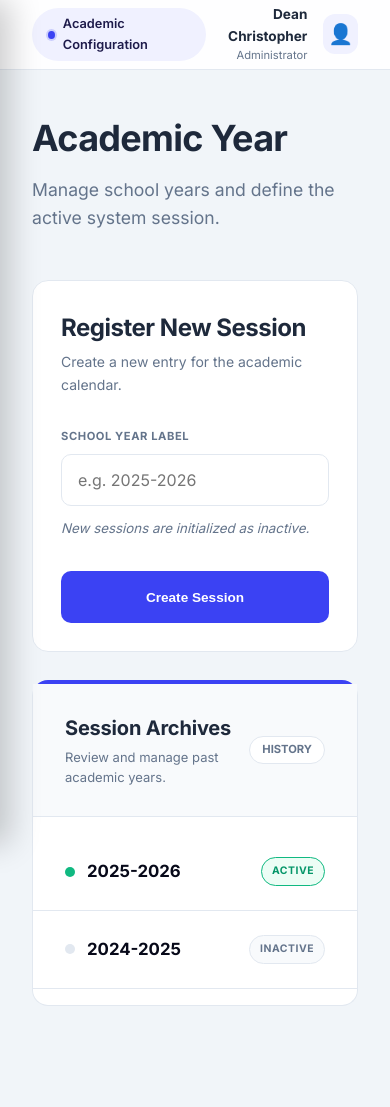
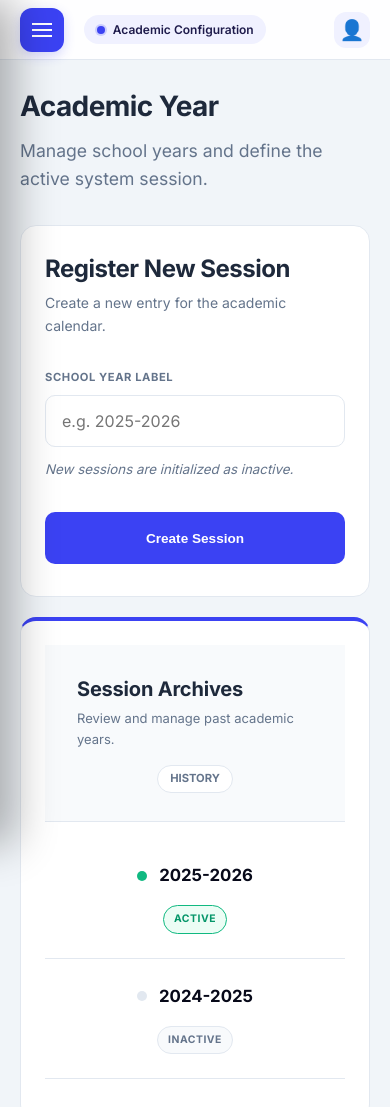
Before and after one commit to ChrisPanoy/TabulationX-Demo, a plain HTML site: page dean/academic.html in a window 390 px wide. Shown: the top 1107 px of the page. Before the commit the page ends 1086 px from the top, so only its background shows below. Drawn offline with Linux system fonts and the light colour scheme.

Commit message:
Mobile Responsive Design and Hamburger Navigation Optimization

```diff
--- /dev/null
+++ b/assets/css/mobile.css
@@ -0,0 +1,170 @@
+/*
+   TabulationX Mobile Optimization Styles
+   Specifically for mobile-first experience and handling sidebar interactions.
+*/
+
+:root {
+    --header-height: 60px;
+    --sidebar-width: 280px;
+}
+
+@media (max-width: 1100px) {
+    /* Layout Adjustments */
+    .app-container {
+        display: block; /* Stack on mobile */
+    }
+
+    .sidebar {
+        transform: translateX(-100%);
+        width: var(--sidebar-width);
+        transition: transform 0.3s cubic-bezier(0.4, 0, 0.2, 1);
+        box-shadow: 15px 0 40px rgba(0, 0, 0, 0.3);
+    }
+
+    .sidebar.active {
+        transform: translateX(0);
+    }
+
+    .main-wrapper {
+        margin-left: 0 !important;
+        padding-top: 0;
+    }
+
+    .topbar {
+        height: var(--header-height);
+        padding: 0 1.25rem;
+        position: fixed;
+        width: 100%;
+        top: 0;
+        left: 0;
+        z-index: 998;
+    }
+
+    .content-body {
+        padding: calc(var(--header-height) + 1.5rem) 1.25rem 3rem !important;
+    }
+
+    /* Mobile Navigation Button (Hamburger) - CSS-only 3-Bar Icon */
+    .mobile-toggle {
+        display: flex !important;
+        position: relative;
+        align-items: center;
+        justify-content: center;
+        width: 44px;
+        height: 44px;
+        background: var(--primary) !important;
+        border: none;
+        border-radius: 12px;
+        cursor: pointer;
+        margin-right: 1.25rem;
+        flex-shrink: 0;
+        box-shadow: 0 4px 12px rgba(59, 66, 243, 0.2);
+        color: transparent; /* Hide character just in case */
+        overflow: hidden;
+    }
+
+    .mobile-toggle::before,
+    .mobile-toggle::after {
+        content: "";
+        position: absolute;
+        width: 20px;
+        height: 2px;
+        background: white;
+        transition: 0.3s;
+    }
+
+    .mobile-toggle::before { transform: translateY(-6px); box-shadow: 0 6px 0 white; }
+    .mobile-toggle::after { transform: translateY(6px); }
+
+    /* When active (if we want to add rotation later) */
+    body.sidebar-open .mobile-toggle::before { transform: translate(0) rotate(45deg); box-shadow: none; }
+    body.sidebar-open .mobile-toggle::after { transform: translate(0) rotate(-45deg); }
+
+    /* UI Adjustments */
+    .topbar-left {
+        display: flex;
+        align-items: center;
+    }
+
+    .page-title-badge {
+        padding: 0.3rem 0.8rem;
+        font-size: 0.75rem;
+    }
+
+    .user-info {
+        display: none !important; /* Hide name/role on small screens to save space */
+    }
+
+    .user-avatar {
+        width: 36px;
+        height: 36px;
+    }
+
+    /* Page Headers */
+    .page-header {
+        flex-direction: column;
+        align-items: flex-start;
+        gap: 1rem;
+        margin-bottom: 2rem !important;
+    }
+
+    .page-header h1 {
+        font-size: 1.75rem !important;
+    }
+
+    /* Grid & Cards Responsive */
+    .dashboard-grid {
+        grid-template-columns: 1fr !important;
+        gap: 1.25rem;
+    }
+
+    .card {
+        padding: 1.5rem !important;
+    }
+
+    .stat-card .stat-value {
+        font-size: 2rem;
+    }
+
+    /* Form responsiveness */
+    .card[style*="display: grid"] {
+        grid-template-columns: 1fr !important;
+        gap: 1rem !important;
+    }
+
+    /* Table replacements / Data rows */
+    [style*="display: flex; justify-content: space-between"] {
+        flex-direction: column;
+        gap: 1rem;
+    }
+
+    /* Buttons */
+    .btn {
+        width: 100%;
+        margin-bottom: 0.5rem;
+    }
+
+    /* Sidebar Active States Helper */
+    .sidebar-overlay {
+        position: fixed;
+        top: 0;
+        left: 0;
+        right: 0;
+        bottom: 0;
+        background: rgba(0, 0, 0, 0.5);
+        backdrop-filter: blur(4px);
+        z-index: 999;
+        display: none;
+        opacity: 0;
+        transition: opacity 0.3s ease;
+    }
+
+    body.sidebar-open .sidebar-overlay {
+        display: block;
+        opacity: 1;
+    }
+
+    body.sidebar-open {
+        overflow: hidden;
+    }
+}
--- a/assets/css/style.css
+++ b/assets/css/style.css
@@ -2,6 +2,7 @@
    TabulationX Premium Static Demo CSS
    Synchronized with actual Tab_Src styles but enhanced for presentation.
 */
+@import url("mobile.css");
 
 :root {
     --primary: #3b42f3;
@@ -203,8 +204,6 @@ body {
 @keyframes fadeIn { from { opacity: 0; transform: translateY(10px); } to { opacity: 1; transform: translateY(0); } }
 .animate-fade-in { animation: fadeIn 0.4s ease-out forwards; }
 
-/* Responsive adjustments */
-@media (max-width: 1024px) {
-    .sidebar { transform: translateX(-100%); }
-    .main-wrapper { margin-left: 0; }
-}
+
+/* Responsive adjustments are now handled in mobile.css */
+.mobile-toggle { display: none; }
--- a/assets/js/main.js
+++ b/assets/js/main.js
@@ -8,16 +8,34 @@ document.addEventListener('DOMContentLoaded', () => {
     const sidebarToggle = document.getElementById('sidebar-toggle');
     const sidebar = document.querySelector('.sidebar');
 
+    // Create overlay if not present (only on mobile screens)
+    let overlay = document.querySelector('.sidebar-overlay');
+    if (!overlay && window.innerWidth <= 1024) {
+        overlay = document.createElement('div');
+        overlay.classList.add('sidebar-overlay');
+        document.body.appendChild(overlay);
+    }
+
     if (sidebarToggle && sidebar) {
         sidebarToggle.addEventListener('click', (e) => {
             e.stopPropagation();
             sidebar.classList.toggle('active');
+            document.body.classList.toggle('sidebar-open');
         });
 
-        // Close when clicking outside
+        // Close when clicking overlay or outside
+        const closeSidebar = () => {
+            sidebar.classList.remove('active');
+            document.body.classList.remove('sidebar-open');
+        };
+
+        if (overlay) {
+            overlay.addEventListener('click', closeSidebar);
+        }
+
         document.addEventListener('click', (e) => {
             if (sidebar.classList.contains('active') && !sidebar.contains(e.target) && e.target !== sidebarToggle) {
-                sidebar.classList.remove('active');
+                closeSidebar();
             }
         });
     }
--- a/dean/academic.html
+++ b/dean/academic.html
@@ -8,6 +8,7 @@
     <link rel="preconnect" href="https://fonts.gstatic.com" crossorigin>
     <link href="https://fonts.googleapis.com/css2?family=Inter:wght@400;500;600;700&family=Outfit:wght@500;600;700;800&display=swap" rel="stylesheet">
     <link rel="stylesheet" href="../assets/css/style.css">
+    <link rel="stylesheet" href="../assets/css/mobile.css">
 </head>
 <body>
     <div class="app-container">
@@ -59,6 +60,7 @@
         <main class="main-wrapper">
             <header class="topbar">
                 <div class="topbar-left">
+                    <button id="sidebar-toggle" class="mobile-toggle">☰</button>
                     <div class="page-title-badge">
                         <span class="dot"></span>
                         Academic Configuration
@@ -126,5 +128,6 @@
             </div>
         </main>
     </div>
+    <script src="../assets/js/main.js"></script>
 </body>
 </html>
```
Also changed, not shown: dean/dashboard.html (+3 -0 lines), dean/events.html (+3 -0 lines), dean/results.html (+3 -0 lines), dean/teams.html (+3 -0 lines), dean/users.html (+3 -0 lines), index.html (+3 -0 lines), login.html (+1 -0 lines), panelist/dashboard.html (+3 -0 lines), panelist/history.html (+3 -0 lines), panelist/score_team.html (+3 -0 lines), portal/faculty.html (+2 -0 lines), portal/student.html (+2 -0 lines), student/dashboard.html (+3 -0 lines), student/members.html (+3 -0 lines).
